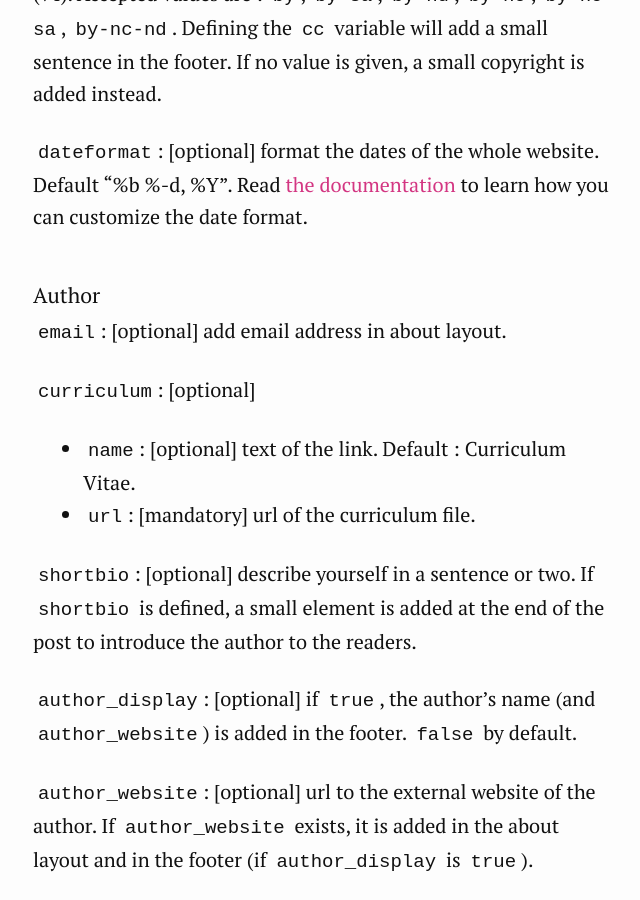
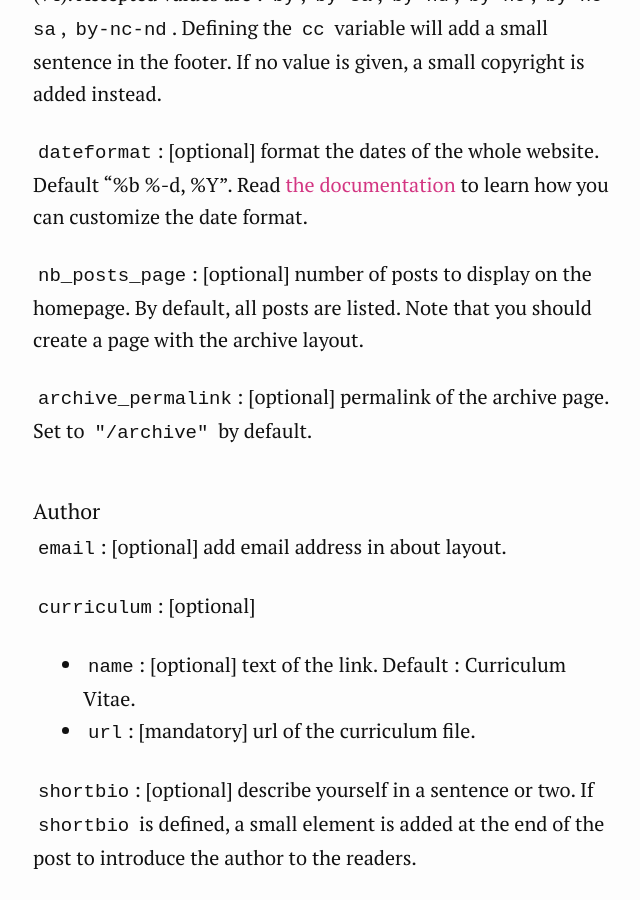
Before and after one commit to gaalcaras/academic, a Jekyll site: the page built from README.md, in a window 1280 px wide and 900 px high, scrolled down 5590 px. Shown: the whole window, without its empty margins (315-955 px from the left). Built offline with Jekyll 4.4.1, drawn with Linux system fonts in a browser that asks for light colours; our own code applies the rules of GitHub Pages for plain Markdown files; some of the changed text lies outside the part shown.

Commit message:
Improve posts lists and archive page

```diff
--- a/README.md
+++ b/README.md
@@ -117,8 +117,11 @@ title_html: "<b>hello</b>world"
 
 `cc`: [optional] choose among the [Creative Commons](https://creativecommons.org/licenses/) licenses (v4). Accepted values are : `by`, `by-sa`, `by-nd`, `by-nc`, `by-nc-sa`, `by-nc-nd`. Defining the `cc` variable will add a small sentence in the footer. If no value is given, a small copyright is added instead.
 
+`dateformat`: [optional] format the dates of the whole website. Default "%b %-d, %Y". Read [the documentation](https://help.shopify.com/themes/liquid/filters/additional-filters#date) to learn how you can customize the date format.
 
-`dateformat`: [optional] format the dates of the whole website. Default "%b %-d, %Y". Read [the documentation](https://help.shopify.com/themes/liquid/filters/additional-filters#date) to learn how you can customize the date format.
+`nb_posts_page`: [optional] number of posts to display on the homepage. By default, all posts are listed. Note that you should create a page with the archive layout.
+
+`archive_permalink`: [optional] permalink of the archive page. Set to `"/archive"` by default.
 
 #### Author
 
@@ -182,7 +185,7 @@ Will automatically put the content of the page on the right column. The left col
 
 #### Archive layout
 
-Pages with the archive layout will list all posts published in reverse chronological order.
+Create a `archive.md` page, choose the "archive" layout. You don't need to write anything in this file, all posts published will be listed in reverse chronological order.
 
 #### 404 layout
 
--- a/_layouts/home.html
+++ b/_layouts/home.html
@@ -16,13 +16,22 @@ layout: default
   {{ content }}
 
   <ul class="post-list">
-    {% for post in site.posts limit:5 %}
+    {% for post in site.posts limit:site.nb_posts_page %}
       {% include post-li.html %}
     {% endfor %}
   </ul>
 
   {% include calltoaction.html message="Le blog vous intéresse ?" %}
 
-  <div class="archive">Voir <a href="/archive">tous les articles publiés</a>.</div>
+  {% assign nb_posts = site.posts | size %}
+  {% if site.archive_permalink %}
+    {% assign archive_link = site.archive_permalink %}
+  {% else %}
+    {% assign archive_link = "/archive" %}
+  {% endif %}
+
+  {% if nb_posts > site.nb_posts_page %}
+  <div class="archive">Voir <a href="{{ archive_link }}">tous les articles publiés</a>.</div>
+  {% endif %}
 
 </div>
```
